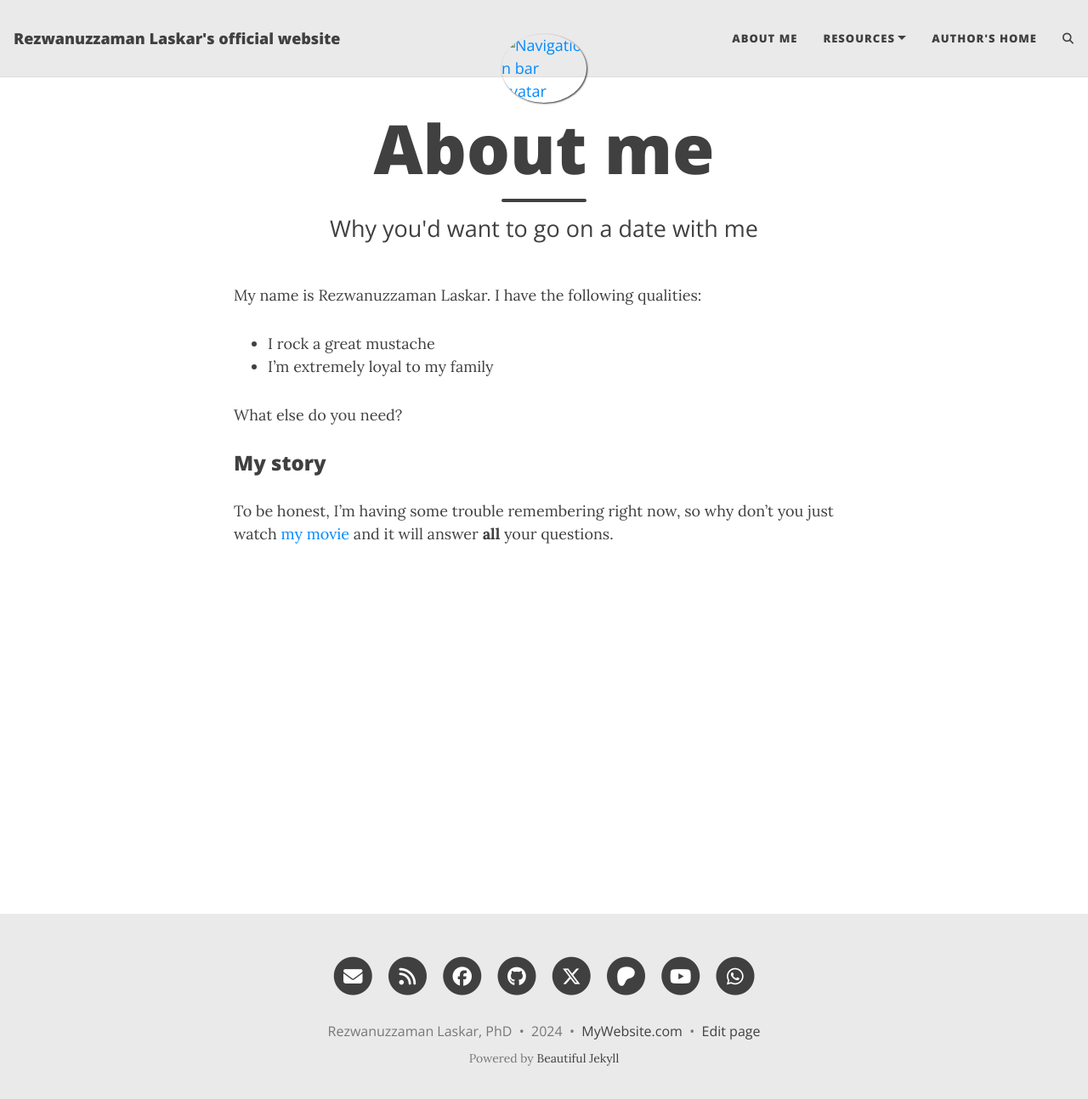
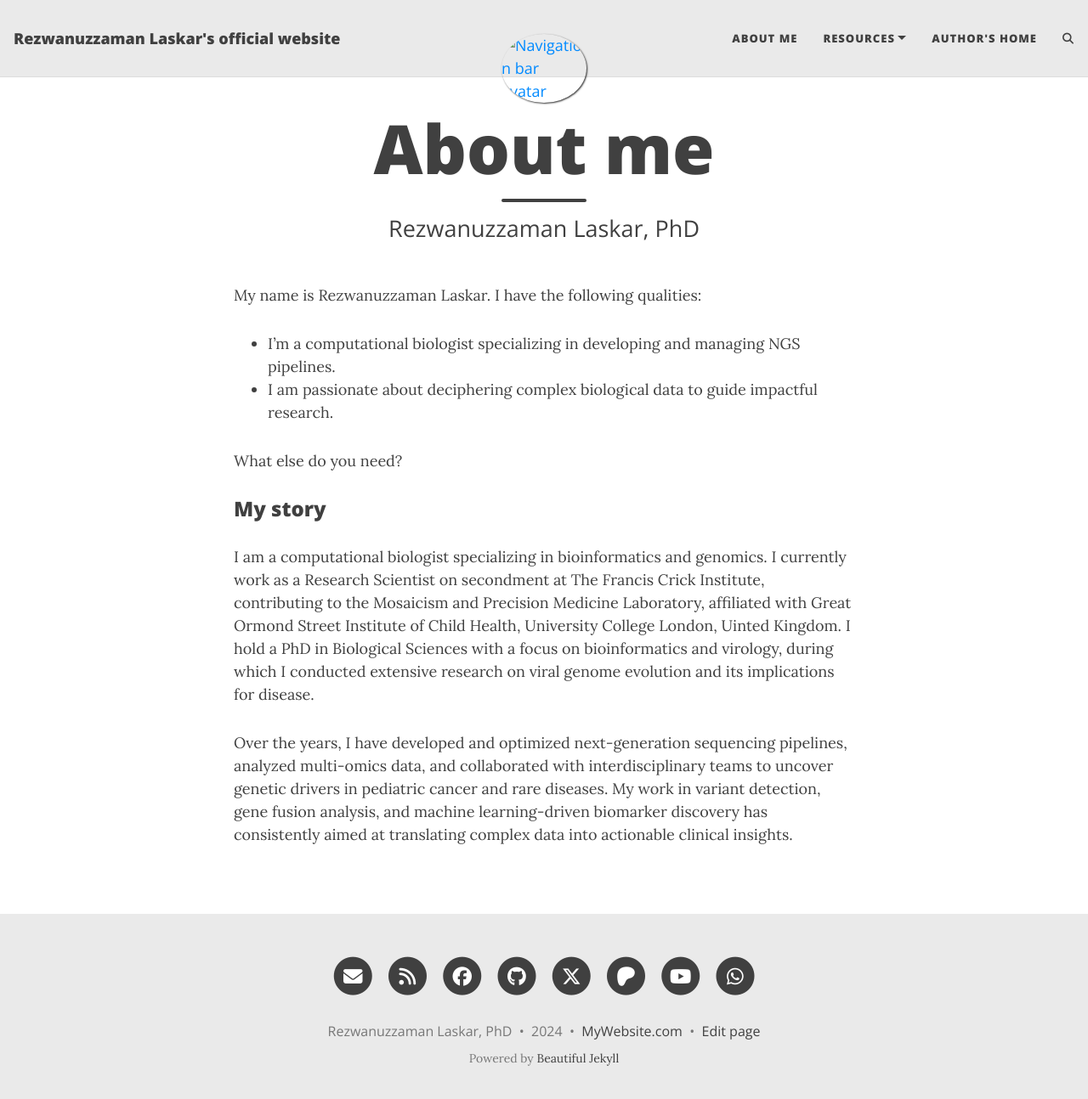
Before and after one commit to Rezwanuzzaman/rezwan.github.io, a Jekyll site: the page built from aboutme.md, in a window 1280 px wide and 1307 px high. Shown: the top 1294 px of the window at 85% size. Built offline with Jekyll 4.4.1, drawn with Linux system fonts in a browser that asks for light colours; comment, search, counter and statistics services are not loaded.

Commit message:
Update aboutme.md

```diff
--- a/aboutme.md
+++ b/aboutme.md
@@ -1,16 +1,18 @@
 ---
 layout: page
 title: About me
-subtitle: Why you'd want to go on a date with me
+subtitle: Rezwanuzzaman Laskar, PhD
 ---
 
 My name is Rezwanuzzaman Laskar. I have the following qualities:
 
-- I rock a great mustache
-- I'm extremely loyal to my family
+- I'm a computational biologist specializing in developing and managing NGS pipelines.
+- I am passionate about deciphering complex biological data to guide impactful research.
 
 What else do you need?
 
 ### My story
 
-To be honest, I'm having some trouble remembering right now, so why don't you just watch [my movie](https://en.wikipedia.org/wiki/The_Princess_Bride_%28film%29) and it will answer **all** your questions.
+I am a computational biologist specializing in bioinformatics and genomics. I currently work as a Research Scientist on secondment at The Francis Crick Institute, contributing to the Mosaicism and Precision Medicine Laboratory, affiliated with Great Ormond Street Institute of Child Health, University College London, Uinted Kingdom. I hold a PhD in Biological Sciences with a focus on bioinformatics and virology, during which I conducted extensive research on viral genome evolution and its implications for disease.
+
+Over the years, I have developed and optimized next-generation sequencing pipelines, analyzed multi-omics data, and collaborated with interdisciplinary teams to uncover genetic drivers in pediatric cancer and rare diseases. My work in variant detection, gene fusion analysis, and machine learning-driven biomarker discovery has consistently aimed at translating complex data into actionable clinical insights.
```
